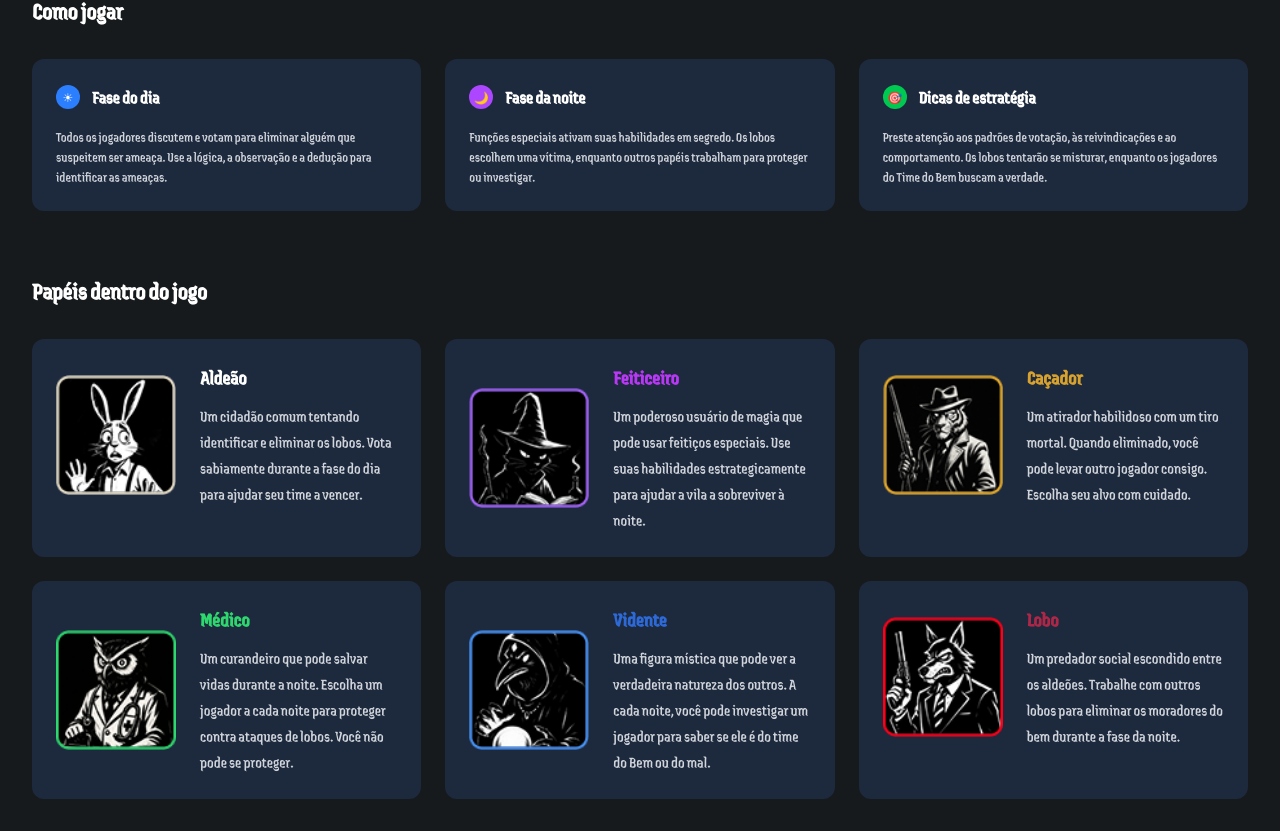
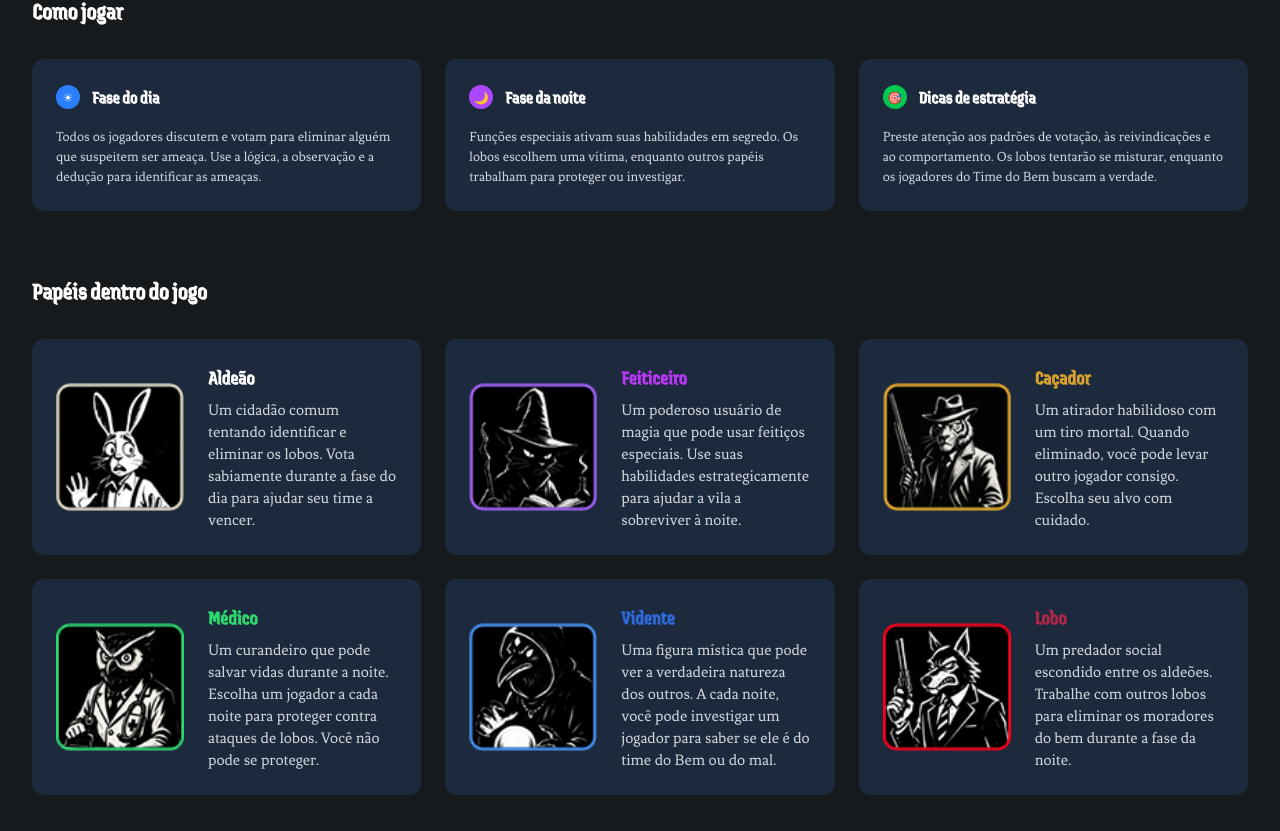
Before and after one commit to LucasMGS/CidadeDorme, a React (Vite) app: page /lobby in a window 1280 px wide. Shown: the part 338-1169 px from the top of the page. Built offline with nearby package versions, Linux system fonts and the light colour scheme; no server answers.

Commit message:
Add fenix font

```diff
--- a/src/components/GameLobby.jsx
+++ b/src/components/GameLobby.jsx
@@ -142,7 +142,7 @@ export const GameLobby = ({ setGameId }) => {
               </div>
               <h3 className="text-lg font-semibold">Fase do dia</h3>
             </div>
-            <p className="text-sm text-gray-300">
+            <p className="text-sm text-gray-300" style={{ fontFamily: 'Fenix, serif' }}>
               Todos os jogadores discutem e votam para eliminar alguém que suspeitem ser ameaça.
               Use a lógica, a observação e a dedução para identificar as ameaças.
             </p>
@@ -155,7 +155,7 @@ export const GameLobby = ({ setGameId }) => {
               </div>
               <h3 className="text-lg font-semibold">Fase da noite</h3>
             </div>
-            <p className="text-sm text-gray-300">
+            <p className="text-sm text-gray-300" style={{ fontFamily: 'Fenix, serif' }}>
               Funções especiais ativam suas habilidades em segredo. Os lobos escolhem uma vítima,
               enquanto outros papéis trabalham para proteger ou investigar.
             </p>
@@ -168,7 +168,7 @@ export const GameLobby = ({ setGameId }) => {
               </div>
               <h3 className="text-lg font-semibold">Dicas de estratégia</h3>
             </div>
-            <p className="text-sm text-gray-300">
+            <p className="text-sm text-gray-300" style={{ fontFamily: 'Fenix, serif' }}>
               Preste atenção aos padrões de votação, às reivindicações e ao comportamento. Os lobos
               tentarão se misturar, enquanto os jogadores do Time do Bem buscam a verdade.
             </p>
@@ -184,11 +184,11 @@ export const GameLobby = ({ setGameId }) => {
                 <img
                   src="/images/aldeao.png"
                   alt="Aldeão"
-                  className="w-30 h-30 object-fill rounded"
+                  className="w-32 h-32 object-fill rounded"
                 />
               <div className="flex-1">
-                <h3 className="text-xl font-semibold mb-3" style={{ color: '#FFFFFF' }}>Aldeão</h3>
-                <p className="text-base text-gray-300 leading-relaxed">
+                <h3 className="text-xl font-semibold mb-2" style={{ color: '#FFFFFF' }}>Aldeão</h3>
+                <p className="text-base text-gray-300 leading-snug" style={{ fontFamily: 'Fenix, serif' }}>
                   Um cidadão comum tentando identificar e eliminar os lobos.
                   Vota sabiamente durante a fase do dia para ajudar seu time a vencer.
                 </p>
@@ -201,11 +201,11 @@ export const GameLobby = ({ setGameId }) => {
                 <img
                   src="/images/feiticeiro.png"
                   alt="Feiticeiro"
-                  className="w-30 h-30 object-fill rounded"
+                  className="w-32 h-32 object-fill rounded"
                 />
               <div className="flex-1">
-                <h3 className="text-xl font-semibold mb-3" style={{ color: '#B938F5' }}>Feiticeiro</h3>
-                <p className="text-base text-gray-300 leading-relaxed">
+                <h3 className="text-xl font-semibold mb-2" style={{ color: '#B938F5' }}>Feiticeiro</h3>
+                <p className="text-base text-gray-300 leading-snug" style={{ fontFamily: 'Fenix, serif' }}>
                   Um poderoso usuário de magia que pode usar feitiços especiais.
                   Use suas habilidades estrategicamente para ajudar a vila a sobreviver à noite.
                 </p>
@@ -218,11 +218,11 @@ export const GameLobby = ({ setGameId }) => {
                 <img
                   src="/images/cacador.png"
                   alt="Caçador"
-                  className="w-30 h-30 object-fill rounded"
+                  className="w-32 h-32 object-fill rounded"
                 />
               <div className="flex-1">
-                <h3 className="text-xl font-semibold mb-3" style={{ color: '#D8A22E' }}>Caçador</h3>
-                <p className="text-base text-gray-300 leading-relaxed">
+                <h3 className="text-xl font-semibold mb-2" style={{ color: '#D8A22E' }}>Caçador</h3>
+                <p className="text-base text-gray-300 leading-snug" style={{ fontFamily: 'Fenix, serif' }}>
                   Um atirador habilidoso com um tiro mortal. Quando eliminado,
                   você pode levar outro jogador consigo. Escolha seu alvo com cuidado.
                 </p>
@@ -235,11 +235,11 @@ export const GameLobby = ({ setGameId }) => {
                 <img
                   src="/images/medico.png"
                   alt="Médico"
-                  className="w-30 h-30 object-fill rounded"
+                  className="w-32 h-32 object-fill rounded"
                 />
               <div className="flex-1">
-                <h3 className="text-xl font-semibold mb-3" style={{ color: '#2ED86F' }}>Médico</h3>
-                <p className="text-base text-gray-300 leading-relaxed">
+                <h3 className="text-xl font-semibold mb-2" style={{ color: '#2ED86F' }}>Médico</h3>
+                <p className="text-base text-gray-300 leading-snug" style={{ fontFamily: 'Fenix, serif' }}>
                   Um curandeiro que pode salvar vidas durante a noite.
                   Escolha um jogador a cada noite para proteger contra ataques de lobos. Você não pode se proteger.
                 </p>
@@ -252,11 +252,11 @@ export const GameLobby = ({ setGameId }) => {
                 <img
                   src="/images/vidente.png"
                   alt="Vidente"
-                  className="w-30 h-30 object-fill rounded"
+                  className="w-32 h-32 object-fill rounded"
                 />
               <div className="flex-1">
-                <h3 className="text-xl font-semibold mb-3" style={{ color: '#2E69D8' }}>Vidente</h3>
-                <p className="text-base text-gray-300 leading-relaxed">
+                <h3 className="text-xl font-semibold mb-2" style={{ color: '#2E69D8' }}>Vidente</h3>
+                <p className="text-base text-gray-300 leading-snug" style={{ fontFamily: 'Fenix, serif' }}>
                   Uma figura mística que pode ver a verdadeira natureza dos outros.
                   A cada noite, você pode investigar um jogador para saber se ele é do time do Bem ou do mal.
                 </p>
@@ -269,11 +269,11 @@ export const GameLobby = ({ setGameId }) => {
                 <img
                   src="/images/lobo.png"
                   alt="Lobo"
-                  className="w-30 h-30 object-fill rounded"
+                  className="w-32 h-32 object-fill rounded"
                 />
               <div className="flex-1">
-                <h3 className="text-xl font-semibold mb-3" style={{ color: '#AC2748' }}>Lobo</h3>
-                <p className="text-base text-gray-300 leading-relaxed">
+                <h3 className="text-xl font-semibold mb-2" style={{ color: '#AC2748' }}>Lobo</h3>
+                <p className="text-base text-gray-300 leading-snug" style={{ fontFamily: 'Fenix, serif' }}>
                   Um predador social escondido entre os aldeões.
                   Trabalhe com outros lobos para eliminar os moradores do bem durante a fase da noite.
                 </p>
@@ -298,7 +298,7 @@ export const GameLobby = ({ setGameId }) => {
                 className="w-full text-white px-6 py-4 text-lg border-none focus:outline-none rounded-2xl"
                 style={{ backgroundColor: '#2A2F36', fontFamily: 'Jaini, sans-serif' }}
                 onKeyDown={(e) => e.key === 'Enter' && joinGame()}
-                autoFocus
+                autoFocu4
               />
             </div>
 
--- a/src/index.css
+++ b/src/index.css
@@ -28,6 +28,13 @@
   font-style: normal;
 }
 
+@font-face {
+  font-family: 'Fenix';
+  src: url('/fonts/Fenix-Regular.ttf') format('truetype');
+  font-weight: normal;
+  font-style: normal;
+}
+
 body {
   background-color: #161A1D;
   margin: 0;
--- a/src/utils/roleAssigner.js
+++ b/src/utils/roleAssigner.js
@@ -8,7 +8,7 @@ export const assignRolesToPlayers = (players) => {
   else if (numPlayers >= 7) rolesToAssign = [ROLES.LOBO, ROLES.FEITICEIRA, ROLES.VIDENTE, ROLES.MEDICO];
   else if (numPlayers >= 5) rolesToAssign = [ROLES.LOBO, ROLES.VIDENTE, ROLES.MEDICO];
   else if (numPlayers >= 4) rolesToAssign = [ROLES.LOBO, ROLES.VIDENTE, ROLES.MEDICO];
-  else if (numPlayers === 3) rolesToAssign = [ROLES.LOBO, ROLES.MEDICO, ROLES.CACADOR];
+  else if (numPlayers === 3) rolesToAssign = [ROLES.LOBO, ROLES.MEDICO];
   else if (numPlayers === 2) rolesToAssign = [ROLES.LOBO, ROLES.VIDENTE];
 
   while (rolesToAssign.length < numPlayers) {
```
Also changed, not shown: public/fonts/Fenix-Regular.ttf (added).
